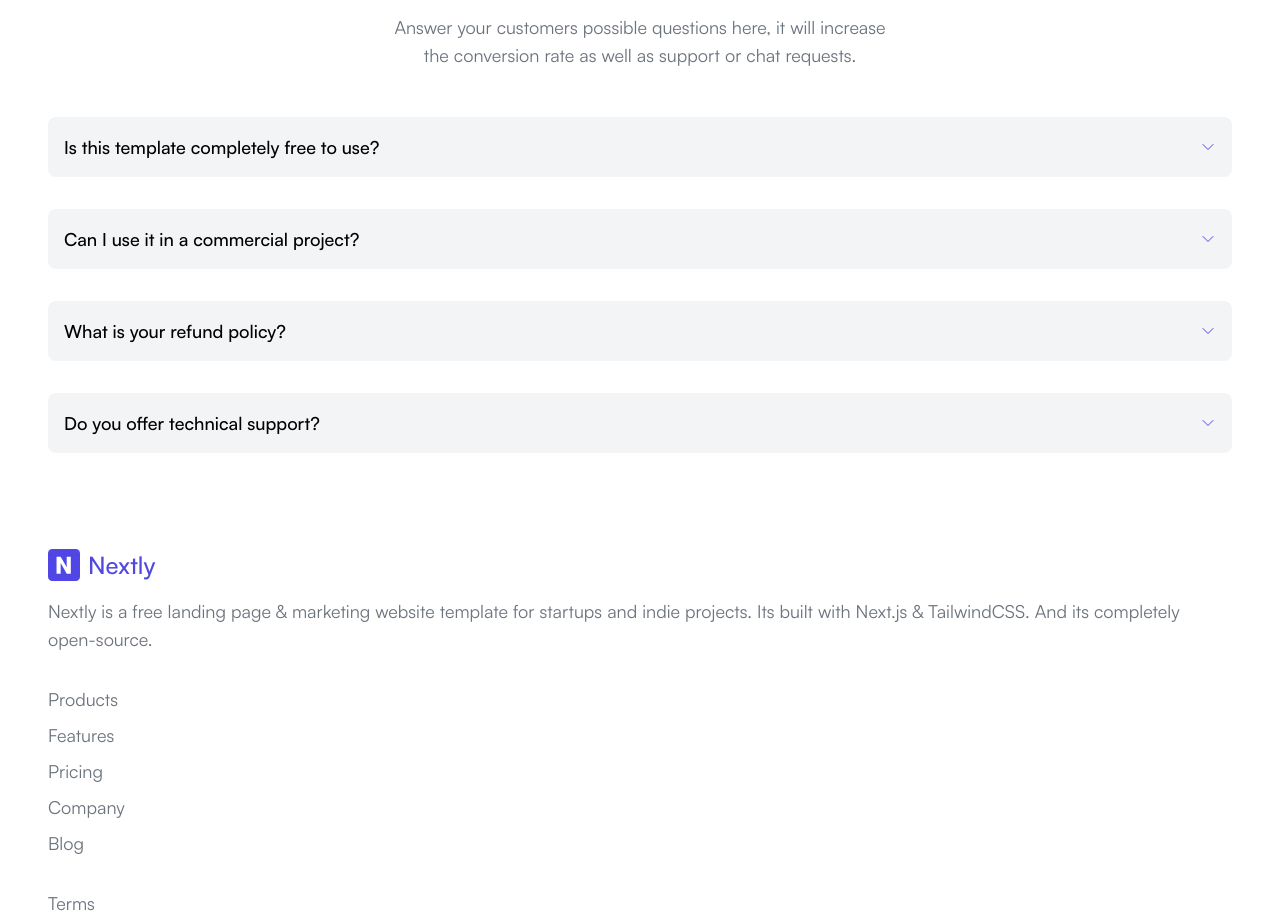
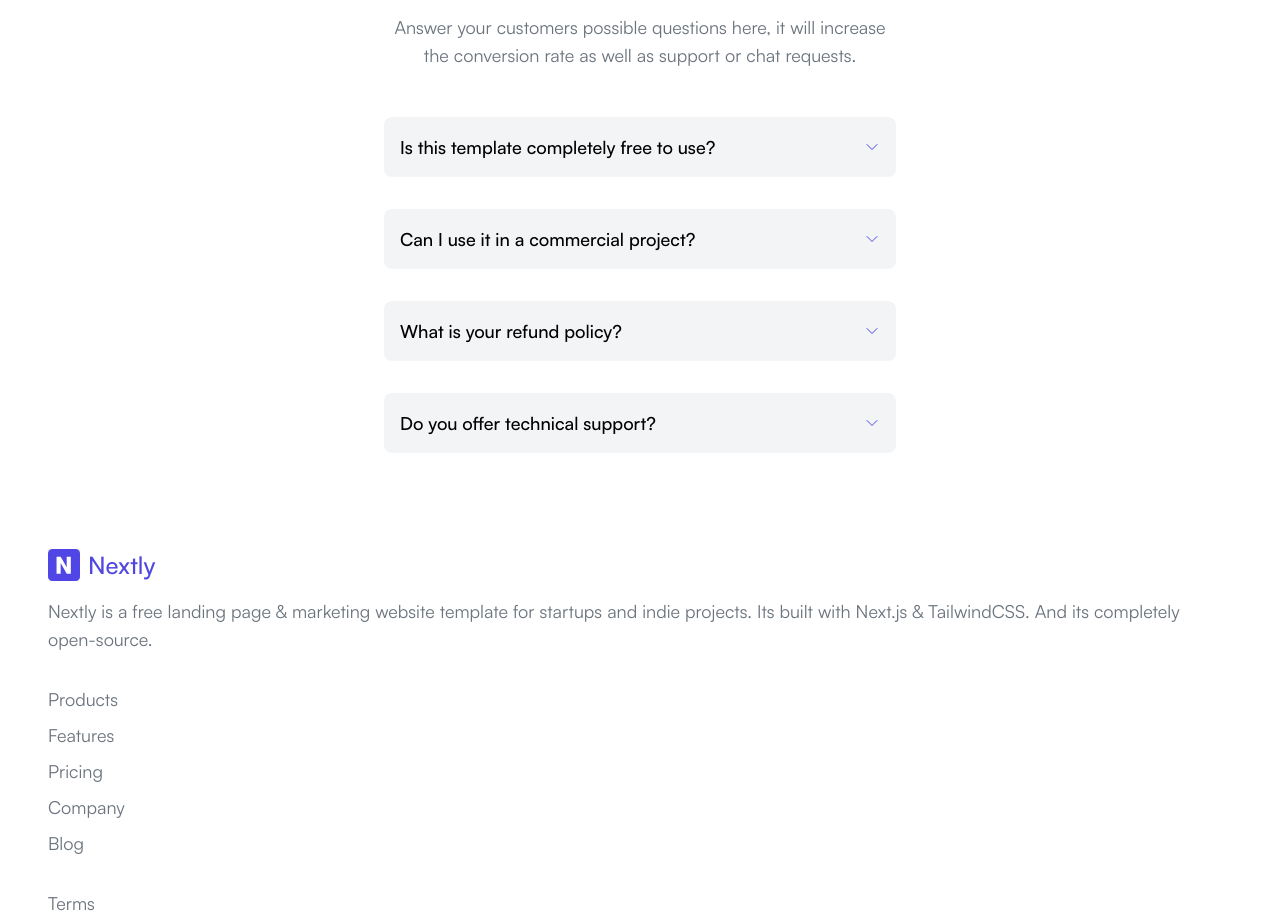
Before and after one commit to SayeemZaman/Nextly-Landing-Page, a React (Vite) app: page / in a window 1280 px wide. Shown: the part 4268-5182 px from the top of the page. Built offline with nearby package versions, Linux system fonts and the light colour scheme.

Commit message:
add responsiveness to FaqList

```diff
--- a/src/components/FaqList.jsx
+++ b/src/components/FaqList.jsx
@@ -22,7 +22,7 @@ const faqs = [
 
 function Faq({q,a}){
   return (
-    <details className="group my-[32px]">
+    <details className="group my-[32px] max-w-[512px] mx-auto">
       <summary className="flex items-center justify-between list-none cursor-poiner bg-soft-white p-[16px] rounded-[8px] font-medium text-lg">
         {q}
         <ChevronDownIcon className="text-prime w-[16px] h-[16px] flex-shrink-0 group-open:rotate-180" />
```
